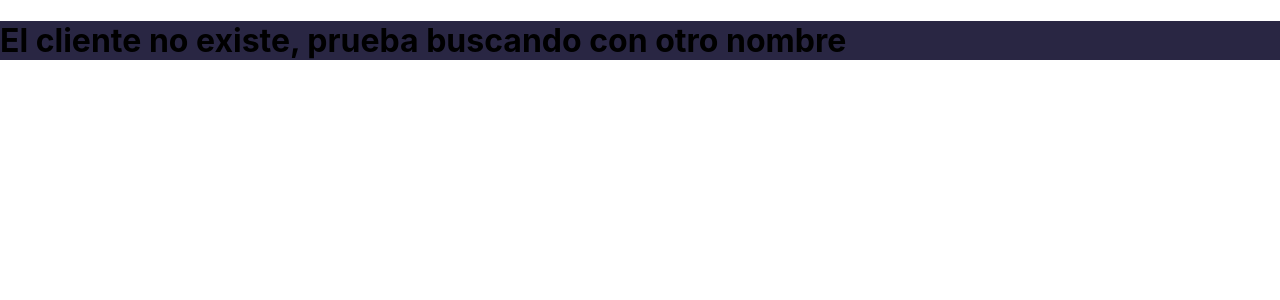
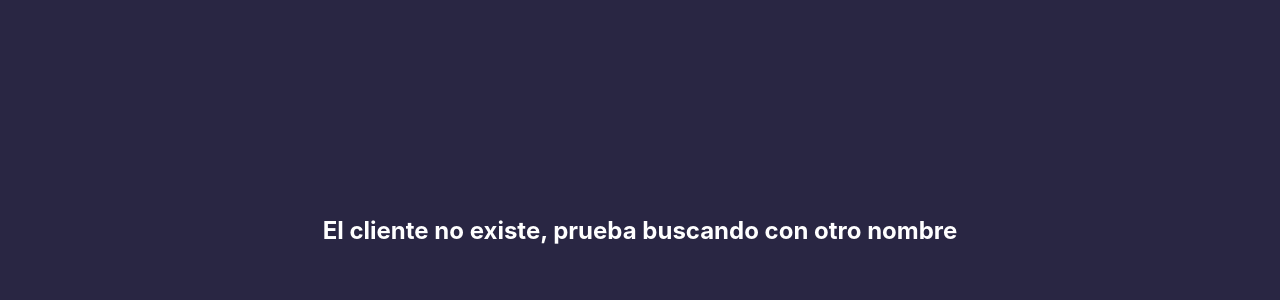
Before and after one commit to DemianFerreyra/challengegreydive, a React (Create React App) app: page / in a window 1280 px wide. Shown: the top 300 px of the page. Built offline with nearby package versions, Linux system fonts and the light colour scheme.

Commit message:
Tasks modularization

```diff
--- a/src/App.css
+++ b/src/App.css
@@ -1,4 +1,4 @@
-.App {
+Body{
   background-color: #292643;
 }
 
@@ -9,3 +9,8 @@
   flex-direction: column;
   align-items: center;
 }
+
+.Status{
+  margin-top: 20%;
+  color: white;
+}
--- a/src/App.tsx
+++ b/src/App.tsx
@@ -1,22 +1,23 @@
 import './App.css';
 import { useEffect, useState } from 'react';
 import Header from './Components/Header/Header';
+import Tasks from './Components/Tasks/Tasks';
 
 const App = () => {
   const client = window.location.pathname;
   const [ClientTest, setClientTest] = useState(Array<any>);
   const [ClientExists, setClientExists] = useState("searching");
-  function GetData(){
+  function GetData() {
     fetch("/db.json")
-    .then(function(res) {
+      .then(function (res) {
         return res.json();
       })
-    .then(function(data){
-      setClientTest(data.filter((e:any) => e.cliente === client.slice(1)));
-      if(data.filter((e:any) => e.cliente === client.slice(1)).length === 0){
+      .then(function (data) {
+        setClientTest(data.filter((e: any) => e.cliente === client.slice(1)));
+        if (data.filter((e: any) => e.cliente === client.slice(1)).length === 0) {
           setClientExists("dontExists");
         }
-      console.log(data.filter((e:any) => e.cliente === client.slice(1)));
+        console.log(data.filter((e: any) => e.cliente === client.slice(1)));
       })
   }
 
@@ -27,29 +28,19 @@ const App = () => {
   return (
     <header className="App">
       {
-        ClientTest.length === 0?(
+        ClientTest.length === 0 ? (
+          <article className='TestingArea'>
+            {
+              ClientExists === "searching" ? (<h1 className='Status'>Buscando cliente...</h1>) : (<h1 className='Status'>El cliente {client.slice(1)} no existe, prueba buscando con otro nombre</h1>)
+            }
+          </article>
+        ) : (
           <>
             {
-            ClientExists === "searching"?(<h1>Buscando cliente...</h1>):(<h1>El cliente {client.slice(1)} no existe, prueba buscando con otro nombre</h1>)
-          }
-          </>
-        ):(
-          <>
-             {
-              ClientTest[0]?(<article className='TestingArea'>
-                <Header name={ClientTest[0].cliente} transcription={ClientTest[0].transcripcion} video={ClientTest[0].linkVideo}/>
-                <section className='Tareas'>
-                   <h1>Tareas</h1>
-                   <p>Escenario: {ClientTest[0].escenario}</p>
-                   {
-                    ClientTest[0].preguntas.map((e:any, index: any) =>(<section key={index}>
-                        <h1>Tarea {index}</h1>
-                        <h1>{e.texto}</h1>
-                        <p>Duracion de la tarea: {e.tiempo}</p>
-                    </section>))
-                   }
-                </section>
-              </article>):(<h1>{`el cliente: ${client.slice(1)} no existe`}</h1>)
+              ClientTest[0] ? (<article className='TestingArea'>
+                <Header name={ClientTest[0].cliente} transcription={ClientTest[0].transcripcion} video={ClientTest[0].linkVideo} />
+                <Tasks escenario={ClientTest[0].escenario} preguntas={ClientTest[0].preguntas} />
+              </article>) : (<h1>{`el cliente: ${client.slice(1)} no existe`}</h1>)
             }
           </>
         )
--- /dev/null
+++ b/src/Components/Tasks/Tasks.tsx
@@ -0,0 +1,25 @@
+import { FC } from 'react';
+import s from "./Tasks.module.css"
+
+
+interface Props {
+    escenario: string,
+    preguntas: Array<string>,
+}
+const Tasks: FC<Props> = ({ escenario, preguntas }) => {
+    return (
+        <section className={s.Tareas}>
+            <h1>Tareas</h1>
+            <p>Escenario: {escenario}</p>
+            {
+                preguntas.map((e: any, index: any) => (<section key={index}>
+                    <h1>Tarea {index}</h1>
+                    <h1>{e.texto}</h1>
+                    <p>Duracion de la tarea: {e.tiempo}</p>
+                </section>))
+            }
+        </section>
+    );
+}
+
+export default Tasks;
```
Also changed, not shown: src/Components/Header/Header.tsx (+4 -4 lines), src/Components/Tasks/Tasks.module.css (added). Lines whose indentation alone changed are shown as unchanged.
